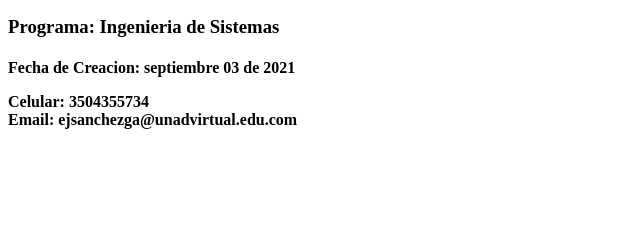
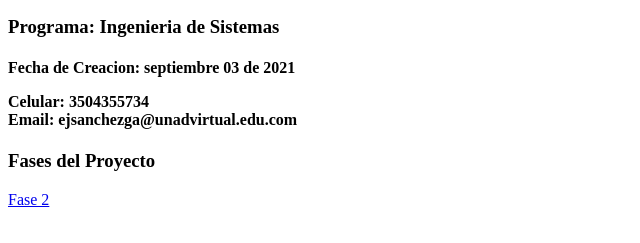
Before and after one commit to Eilenjshk/DSW-EILENSANCHEZ, a plain HTML site: page index.html in a window 1280 px wide. Shown: the part 105-348 px from the top of the page, without its empty margins (0-640 px from the left). Drawn offline with Linux system fonts and the light colour scheme.

Commit message:
Update index.html

```diff
--- a/index.html
+++ b/index.html
@@ -18,6 +18,8 @@
         Email:  ejsanchezga@unadvirtual.edu.com
         </p>
     </h4>
+    <h3>Fases del Proyecto</h3>
+    <a href="Fase 2/design.html">Fase 2 </a>
 
 
 </body>
```
